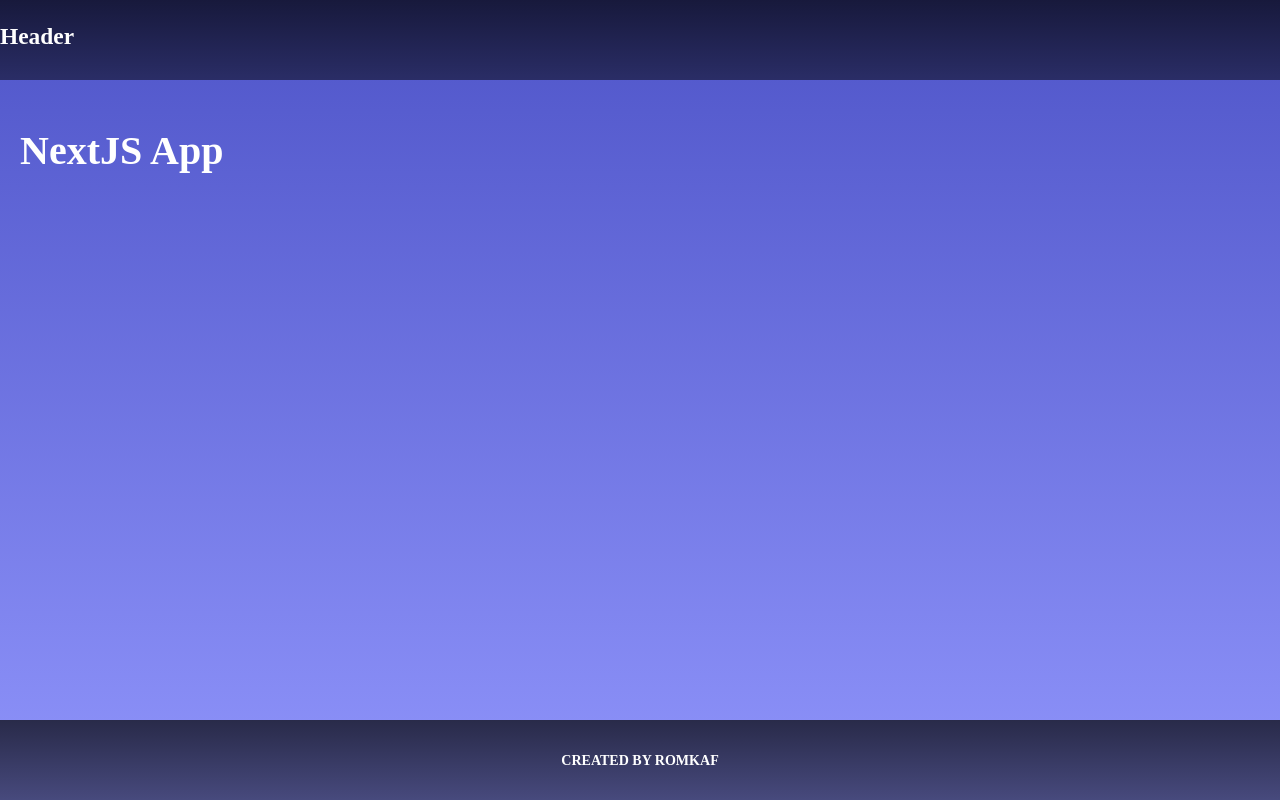
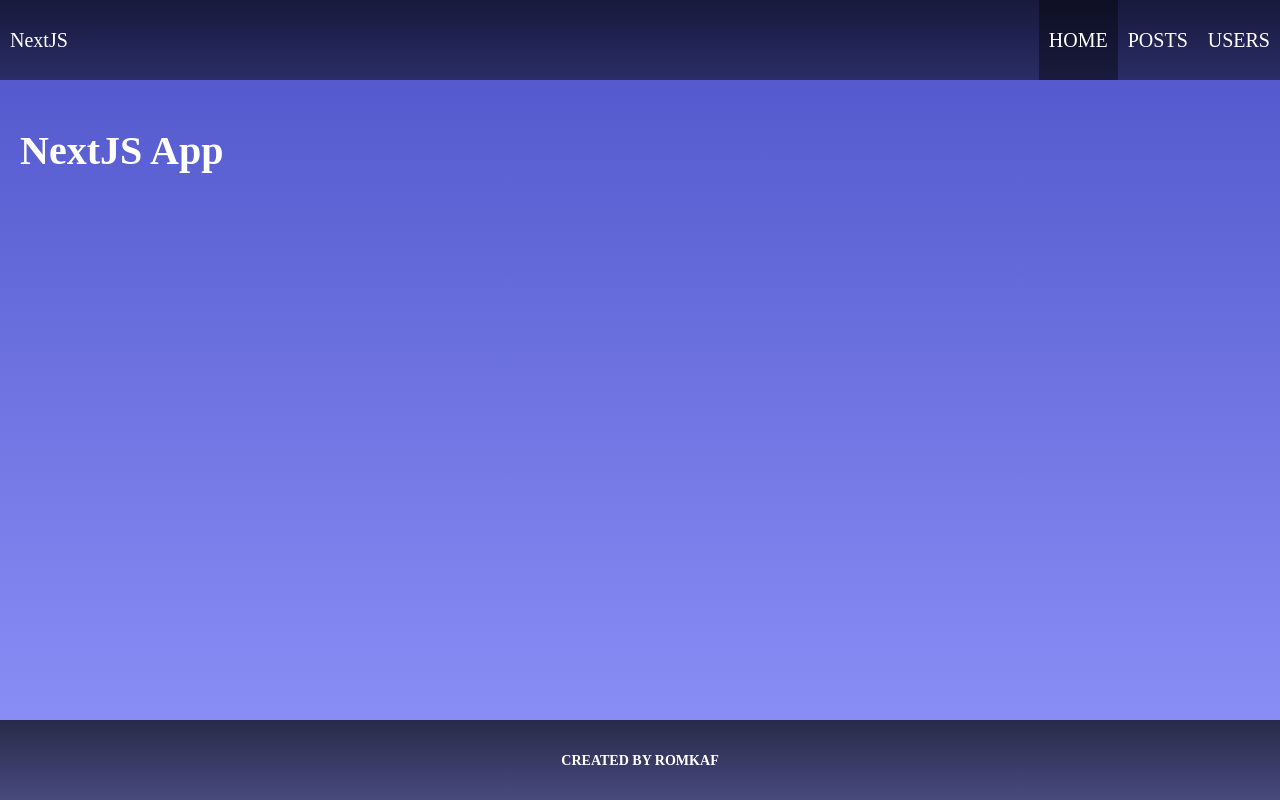
Before and after one commit to Romkaf/next-js-app, a Next.js app: page / in a window 1280 px wide. Built offline with nearby package versions, Linux system fonts and the light colour scheme.

Commit message:
Add navigation and error page

```diff
--- a/components/Header.jsx
+++ b/components/Header.jsx
@@ -1,9 +1,9 @@
-import Heading from "./Heading";
+import Navbar from "./Navbar";
 
 const Header = () => (
     <header>
-        <Heading tag="h3" text="Header" />
+        <Navbar />
     </header>
 );
 
-export default Header;
+export default Header
--- /dev/null
+++ b/components/Navbar.js
@@ -0,0 +1,30 @@
+import Link from "next/link";
+import { useRouter } from "next/router";
+import styles from "../styles/Navbar.module.scss";
+
+const navigation = [
+    { id: 1, title: 'Home', path: '/' },
+    { id: 2, title: 'Posts', path: '/posts' },
+    { id: 3, title: 'Users', path: '/users' },
+];
+
+const Navbar = () => {
+    const { pathname } = useRouter();
+
+    return (
+        <nav className={styles.nav}>
+            <div className={styles.logo}>
+                NextJS
+            </div>
+            <div className={styles.links}>
+                {navigation.map(({ id, title, path }) => (
+                    <Link key={id} href={path}>
+                        <a className={pathname === path ? styles.active : null}>{title}</a>
+                    </Link>
+                ))}
+            </div>
+        </nav>
+    );
+};
+
+export default Navbar;
--- a/pages/posts/index.js
+++ b/pages/posts/index.js
@@ -1,4 +1,4 @@
-import Heading from "../components/Heading";
+import Heading from "../../components/Heading";
 
 const Posts = () => (
     <>
--- a/pages/users/index.js
+++ b/pages/users/index.js
@@ -6,4 +6,4 @@
     </>
 );
 
-export default CUsers;
+export default Users;
--- /dev/null
+++ b/styles/Navbar.module.scss
@@ -0,0 +1,30 @@
+.nav {
+  width: 100%;
+  height: 100%;
+  display: flex;
+  justify-content: space-between;
+  align-items: center;
+
+  .logo {
+    padding: 6px 10px;
+  }
+
+  .links {
+    height: 100%;
+  }
+
+  a {
+    height: 100%;
+    display: inline-flex;
+    align-items: center;
+    padding: 0 10px;
+    text-transform: uppercase;
+    color: #fff;
+    text-decoration: none;
+
+    &.active,
+    &:hover {
+      background-color: rgba(0, 0, 0, 0.4);
+    }
+  }
+}
```
Also changed, not shown: pages/404.js (added, +16 -0 lines), styles/404.module.scss (added, +7 -0 lines).
